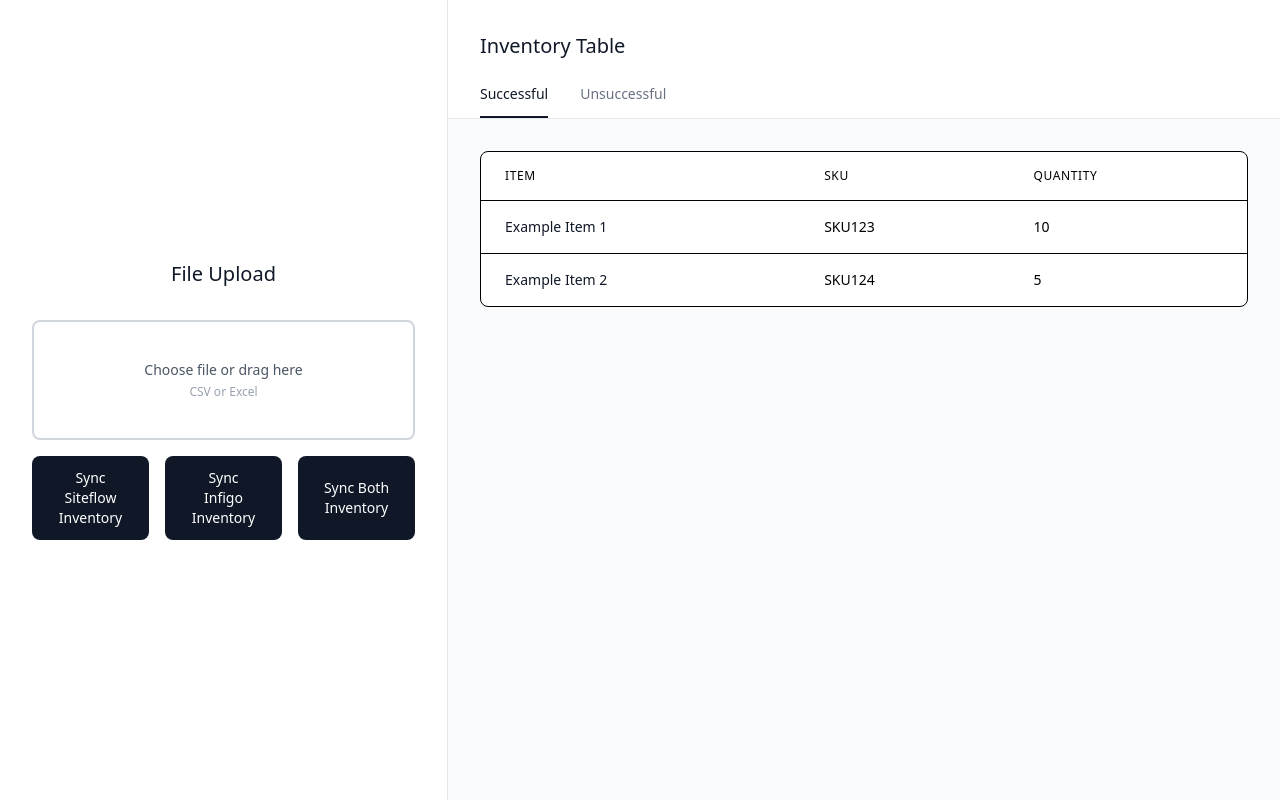
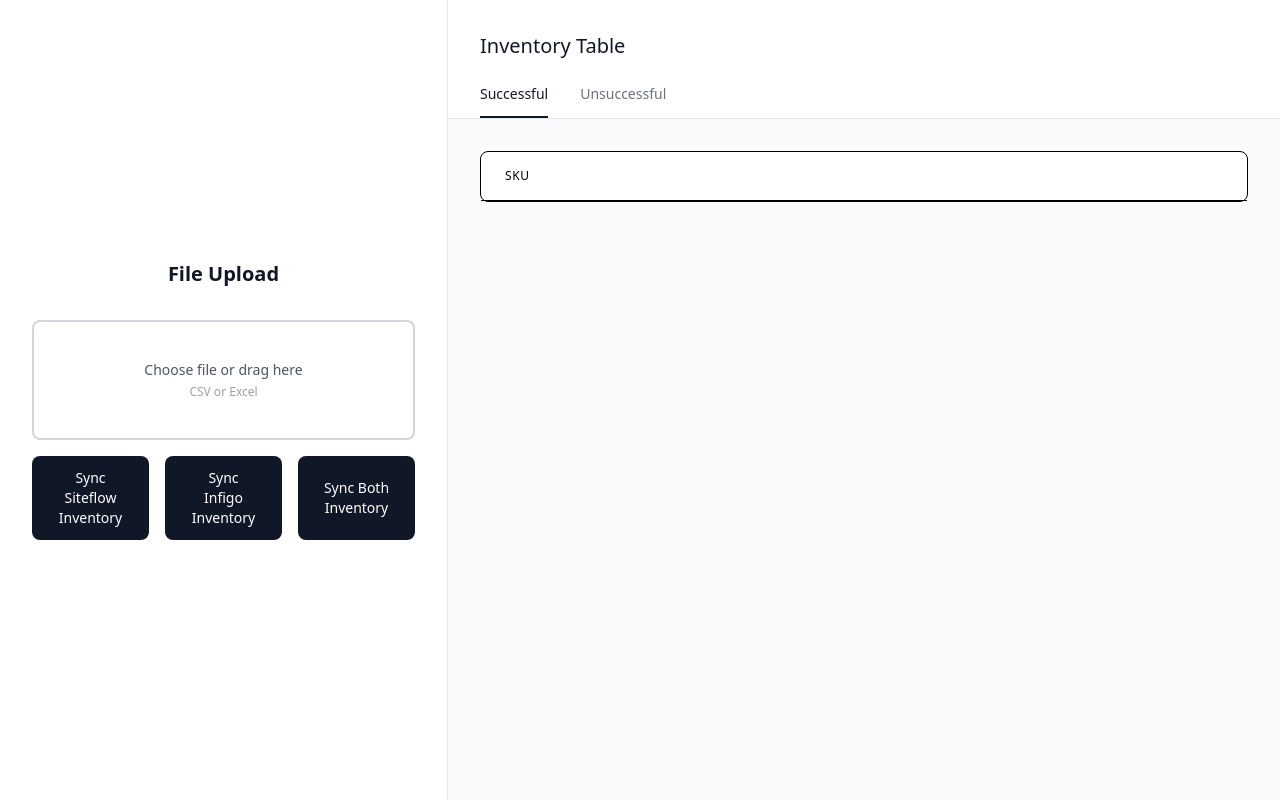
Before and after one commit to tonydao2/InventorySync, a React (Vite) app in the folder client/: page / in a window 1280 px wide. Built offline with nearby package versions, Linux system fonts and the light colour scheme.

Commit message:
Fixed loading for SKUS and calls to backend failing

```diff
--- a/client/src/App.tsx
+++ b/client/src/App.tsx
@@ -2,6 +2,10 @@ import { useState } from 'react';
 import * as XLSX from 'xlsx';
 import Papa from 'papaparse';
 import { BASE_URL } from '../src/constant';
+
+type Item = {
+  sku: string;
+};
 
 function App() {
   const [file, setFile] = useState<File | null>(null);
@@ -9,16 +13,19 @@ function App() {
     'successful',
   );
 
+  const [successfulSiteflow, setSuccessfulSiteflow] = useState<Item[]>([]);
+  const [unsuccessfulSiteflow, setUnsuccessfulSiteflow] = useState<Item[]>([]);
+
   // Example data for test
-  const successfulItems = [
-    { item: 'Example Item 1', sku: 'SKU123', quantity: 10 },
-    { item: 'Example Item 2', sku: 'SKU124', quantity: 5 },
-  ];
+  // const successfulItems = [
+  //   { item: 'Example Item 1', sku: 'SKU123', quantity: 10 },
+  //   { item: 'Example Item 2', sku: 'SKU124', quantity: 5 },
+  // ];
 
-  const unsuccessfulItems = [
-    { item: 'Bad Item 1', sku: 'SKU125', quantity: 0 },
-    { item: 'Bad Item 2', sku: 'SKU126', quantity: 0 },
-  ];
+  // const unsuccessfulItems = [
+  //   { item: 'Bad Item 1', sku: 'SKU125', quantity: 0 },
+  //   { item: 'Bad Item 2', sku: 'SKU126', quantity: 0 },
+  // ];
 
   const handleUpload = () => {
     if (!file) {
@@ -71,20 +78,31 @@ function App() {
 
       const data = await res.json();
       console.log('Backend response:', data);
+
+      console.log(data.successSkus);
+
+      setSuccessfulSiteflow(
+        (data.successSkus || []).map((sku: string) => ({ sku })),
+      );
+      setUnsuccessfulSiteflow(
+        (data.failedSkus || []).map((sku: string) => ({ sku })),
+      );
+
+      console.log(successfulSiteflow);
     } catch (err) {
       console.error('Error sending data to backend:', err);
     }
   };
 
   const displayedItems =
-    activeTab === 'successful' ? successfulItems : unsuccessfulItems;
+    activeTab === 'successful' ? successfulSiteflow : unsuccessfulSiteflow;
 
   return (
     <div className='flex h-screen bg-gray-50'>
       {/* Left sidebar */}
       <div className='w-[35%] bg-white border-r border-gray-200 p-8 flex flex-col mr-'>
         <div className='flex-1 flex flex-col justify-center'>
-          <h1 className='text-xl font-medium text-gray-900 mb-8 justify-center flex font-extrabold'>
+          <h1 className='text-xl text-gray-900 mb-8 justify-center flex font-extrabold'>
             File Upload
           </h1>
 
@@ -175,27 +193,15 @@ function App() {
               <thead>
                 <tr className='border-b border-black-200'>
                   <th className='text-left px-6 py-4 text-xs font-medium text-black-500 uppercase tracking-wider'>
-                    Item
-                  </th>
-                  <th className='text-left px-6 py-4 text-xs font-medium text-black-500 uppercase tracking-wider'>
                     SKU
-                  </th>
-                  <th className='text-left px-6 py-4 text-xs font-medium text-black-500 uppercase tracking-wider'>
-                    Quantity
                   </th>
                 </tr>
               </thead>
               <tbody className='divide-y divide-blac-200'>
                 {displayedItems.map((item, i) => (
                   <tr key={i} className='hover:bg-gray-50 transition-colors'>
-                    <td className='px-6 py-4 text-sm text-gray-900'>
-                      {item.item}
-                    </td>
                     <td className='px-6 py-4 text-sm text-black-600'>
                       {item.sku}
-                    </td>
-                    <td className='px-6 py-4 text-sm text-black-600'>
-                      {item.quantity}
                     </td>
                   </tr>
                 ))}
```
Also changed, not shown: 15 other files (tests, documents, lock files or other folders).
